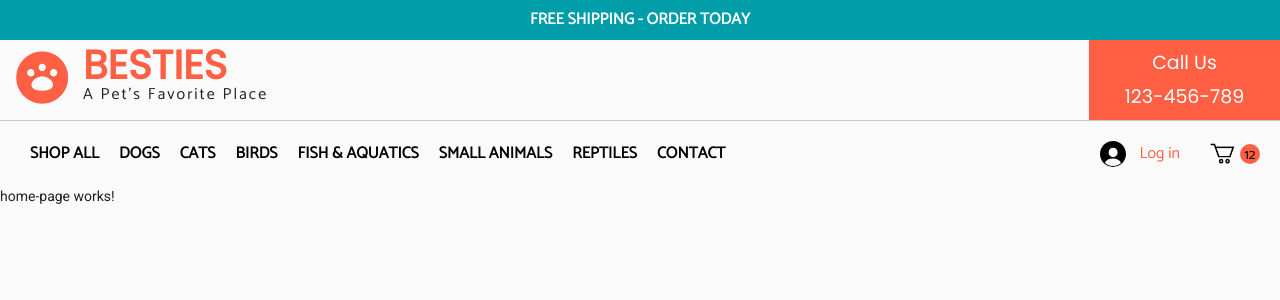
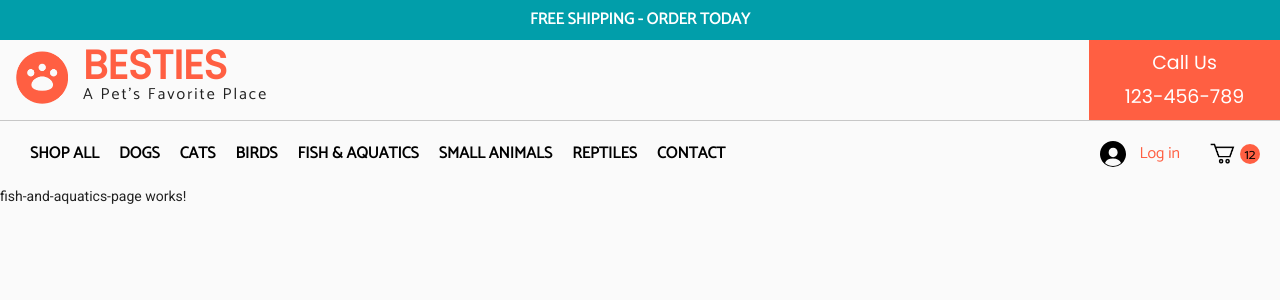
Before and after one commit to AnitaRosikhina/Besties, an Angular app: page /fish-and-aquatics in a window 1280 px wide. Before the commit this address led to /home. Shown: the top 300 px of the page. Built offline with nearby package versions, Linux system fonts and the light colour scheme.

Commit message:
- created fish-and-aquatics-page-page component and module

```diff
--- a/src/app/app-routing.module.ts
+++ b/src/app/app-routing.module.ts
@@ -17,7 +17,9 @@ const routes: Routes = [
   {
     path: 'birds', loadChildren: () => import('./pages/birds-page/birds-page.module').then(m => m.BirdsPageModule)
   },
-
+  {
+    path: 'fish-and-aquatics', loadChildren: () => import('./pages/fish-and-aquatics-page/fish-and-aquatics-page.module').then(m => m.FishAndAquaticsPageModule)
+  },
   {path: '**', redirectTo: 'home', pathMatch: 'full'}
 ];
 
--- a/src/app/app.component.html
+++ b/src/app/app.component.html
@@ -10,7 +10,7 @@
       <div class="categories_title" routerLink="dogs">DOGS</div>
       <div class="categories_title" routerLink="cats">CATS</div>
       <div class="categories_title" routerLink="birds">BIRDS</div>
-      <div class="categories_title">FISH & AQUATICS</div>
+      <div class="categories_title" routerLink="fish-and-aquatics">FISH & AQUATICS</div>
       <div class="categories_title">SMALL ANIMALS</div>
       <div class="categories_title">REPTILES</div>
       <div class="categories_title">CONTACT</div>
--- a/src/app/header/header.component.html
+++ b/src/app/header/header.component.html
@@ -36,7 +36,7 @@
       <div class="bottom_line_categories" routerLink="birds">
         BIRDS
       </div>
-      <div class="bottom_line_categories">
+      <div class="bottom_line_categories" routerLink="fish-and-aquatics">
         FISH & AQUATICS
       </div>
       <div class="bottom_line_categories">
--- /dev/null
+++ b/src/app/pages/fish-and-aquatics-page/fish-and-aquatics-page.component.html
@@ -0,0 +1 @@
+<p>fish-and-aquatics-page works!</p>
--- /dev/null
+++ b/src/app/pages/fish-and-aquatics-page/fish-and-aquatics-page.component.ts
@@ -0,0 +1,16 @@
+import { Component, OnInit, ChangeDetectionStrategy } from '@angular/core';
+
+@Component({
+  selector: 'app-fish-and-aquatics-page',
+  templateUrl: './fish-and-aquatics-page.component.html',
+  styleUrls: ['./fish-and-aquatics-page.component.scss'],
+  changeDetection: ChangeDetectionStrategy.OnPush
+})
+export class FishAndAquaticsPageComponent implements OnInit {
+
+  constructor() { }
+
+  ngOnInit(): void {
+  }
+
+}
```
Also changed, not shown: src/app/pages/fish-and-aquatics-page/fish-and-aquatics-page-routing.module.ts (added, +13 -0 lines), src/app/pages/fish-and-aquatics-page/fish-and-aquatics-page.module.ts (added, +15 -0 lines), src/app/pages/fish-and-aquatics-page/fish-and-aquatics-page.component.scss (added).
